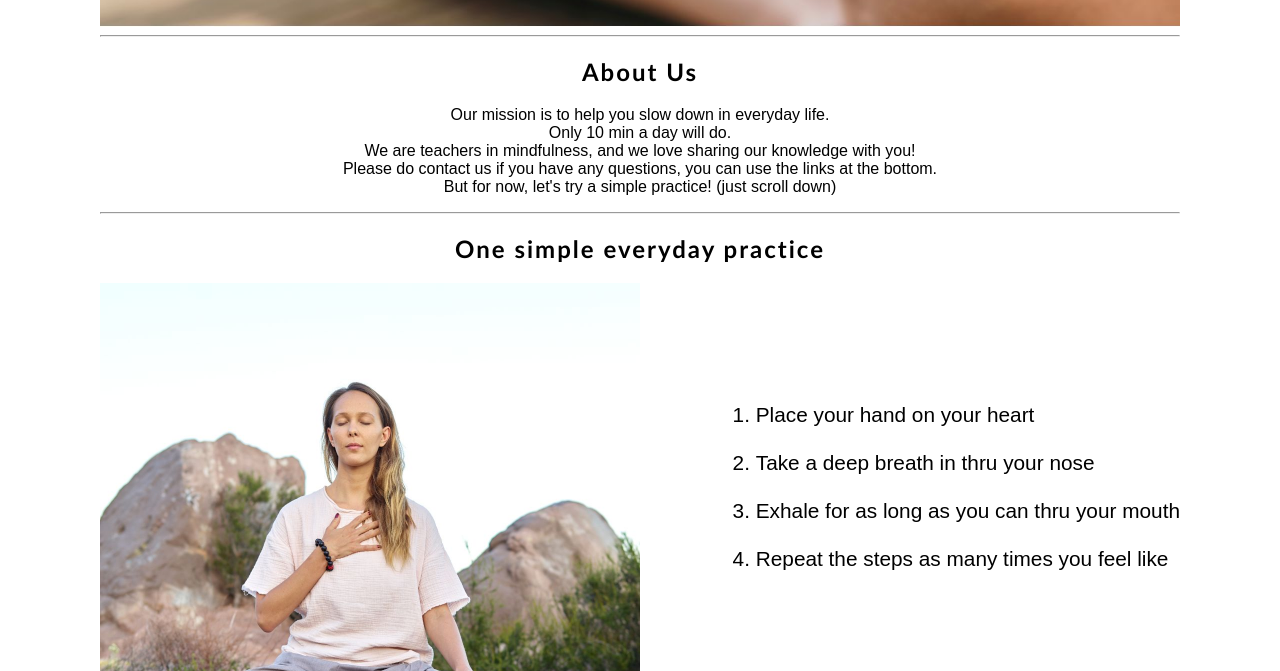
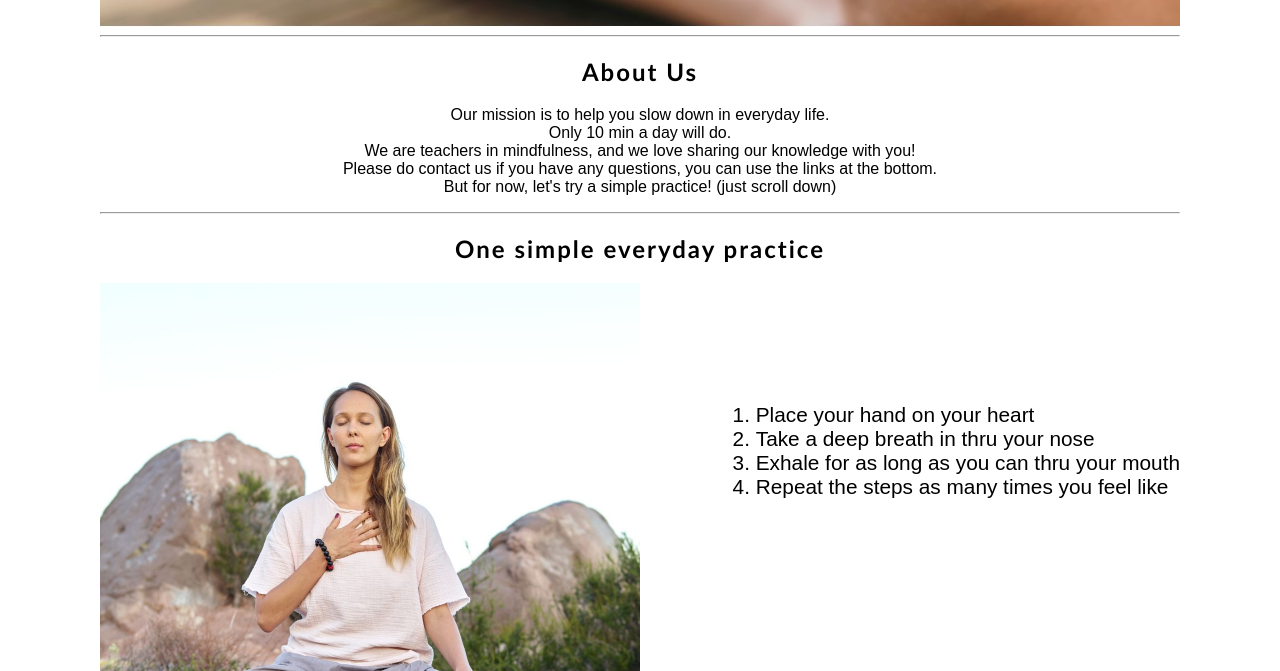
Before and after one commit to emmhe015/mypp1, a plain HTML site: page index.html in a window 1280 px wide. Shown: the part 621-1292 px from the top of the page. Drawn offline with Linux system fonts and the light colour scheme.

Commit message:
Fix errors in list

```diff
--- a/index.html
+++ b/index.html
@@ -48,10 +48,10 @@
                 <h2>One simple everyday practice</h2>
                 <img class="practice-img" src="/assets/images/practice.jpg" alt="practicing breathing">
                 <ol>
-                    <li>Place your hand on your heart</li><br>
-                    <li>Take a deep breath in thru your nose</li><br>
-                    <li>Exhale for as long as you can thru your mouth</li><br>
-                    <li>Repeat the steps as many times you feel like</li><br>
+                    <li>Place your hand on your heart</li>
+                    <li>Take a deep breath in thru your nose</li>
+                    <li>Exhale for as long as you can thru your mouth</li>
+                    <li>Repeat the steps as many times you feel like</li>
                 </ol>
 
             </section><br>
```
